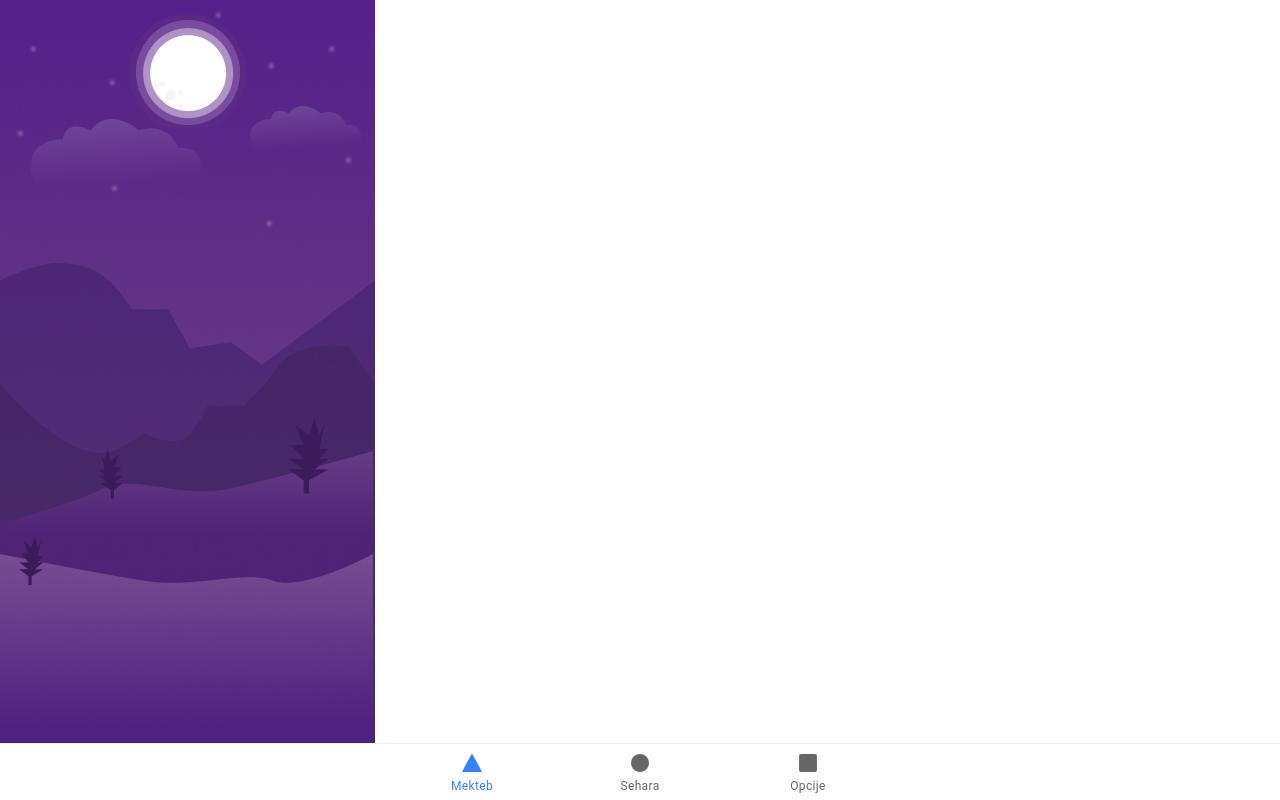
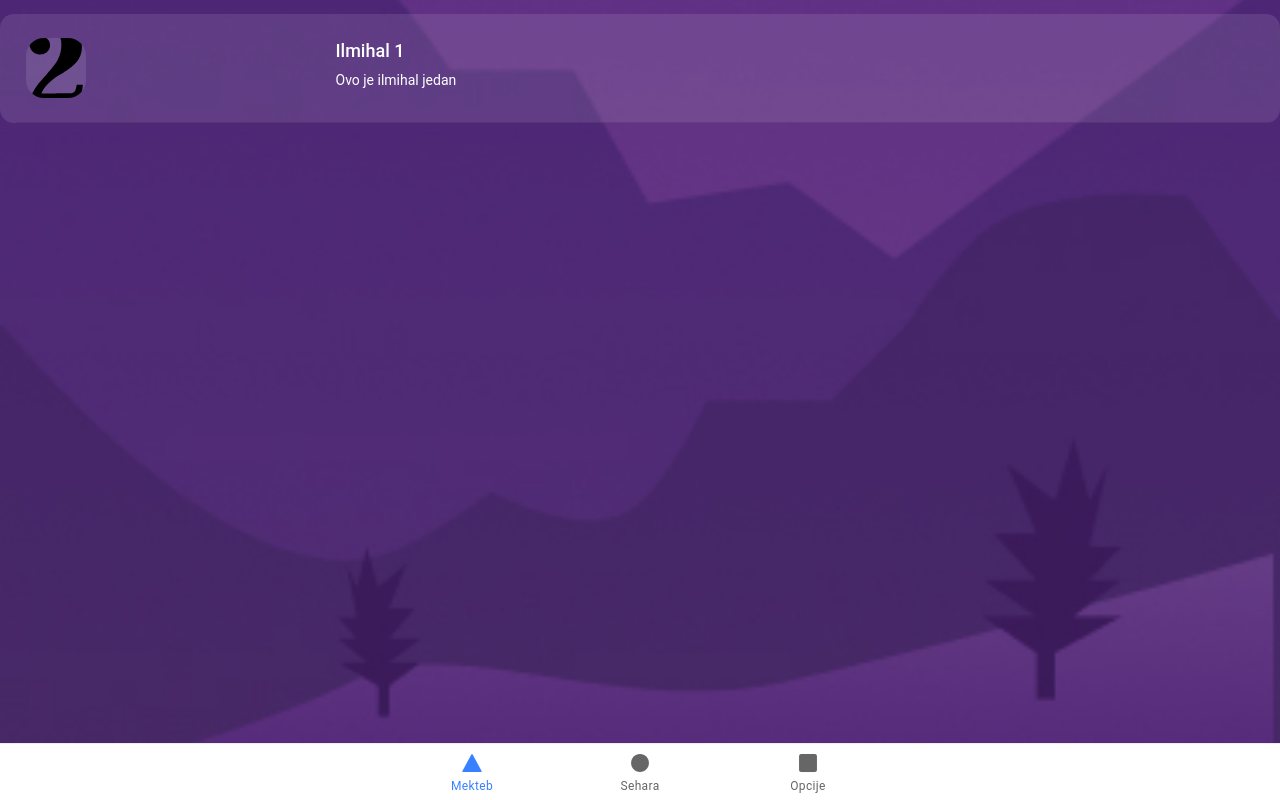
Before and after one commit to DGolos/ilmihal, a React (Create React App) app: page /HomePage in a window 1280 px wide. Built offline with nearby package versions, Linux system fonts and the light colour scheme.

Commit message:
Fixed image background size

```diff
--- a/src/pages/HomePage.css
+++ b/src/pages/HomePage.css
@@ -1,4 +1,4 @@
 .bg-image{
-    --background: url(./../assets/images/5.jpg) no-repeat;
-    width:100vw;
+    --background: url(./../assets/images/5.jpg) no-repeat center/cover fixed;
+
 }
--- a/src/pages/HomePage.tsx
+++ b/src/pages/HomePage.tsx
@@ -1,12 +1,40 @@
 import React from 'react';
-import { IonContent, IonHeader, IonLabel, IonPage, IonTitle, IonToolbar } from '@ionic/react';
+import { IonAvatar, IonCol, IonContent, IonGrid, IonHeader, IonItem, IonLabel, IonNote, IonPage, IonRow, IonTitle, IonToolbar } from '@ionic/react';
 import './HomePage.css';
 
 const HomePage: React.FC = () => {
   return (
     <IonPage>
       <IonContent className="bg-image">
+      <IonItem className="reciter">
+              <IonGrid className="list-grid ">
+                <IonRow className="ion-no-padding">
+                  <IonCol size="3">
+                    <IonAvatar>
+                      <img
+                        src="/assets/images/1.svg"
 
+                      />
+                    </IonAvatar>
+                  </IonCol>
+                  <IonCol size="9">
+                    <IonRow>
+                      <h6 className="list-item-header">
+                        <IonLabel>
+                            Ilmihal 1
+                        </IonLabel>
+                      </h6>
+                    </IonRow>
+
+                    <IonRow>
+                      <IonNote className="list-item-note">
+                        Ovo je ilmihal jedan
+                      </IonNote>
+                    </IonRow>
+                  </IonCol>
+                </IonRow>
+              </IonGrid>
+            </IonItem>
 
       </IonContent>
     </IonPage>
```
Also changed, not shown: public/assets/images/1.svg (added), public/assets/images/2.svg (added).
